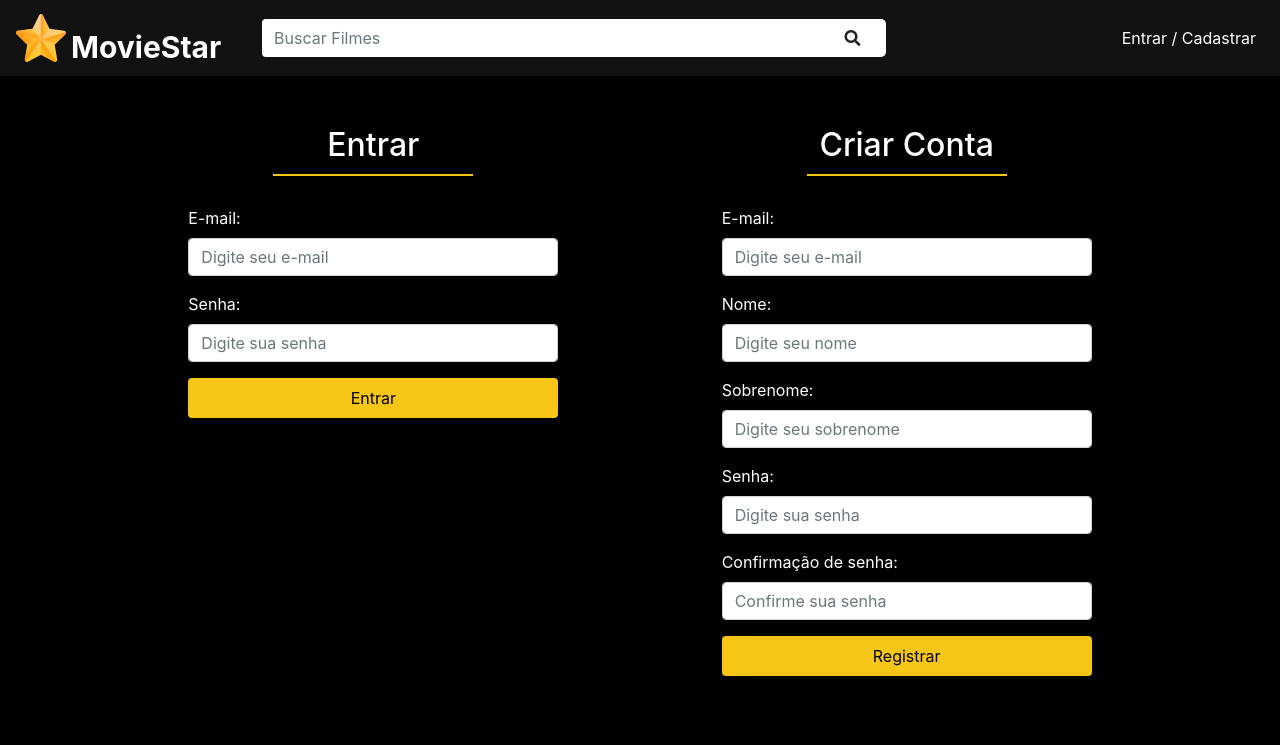
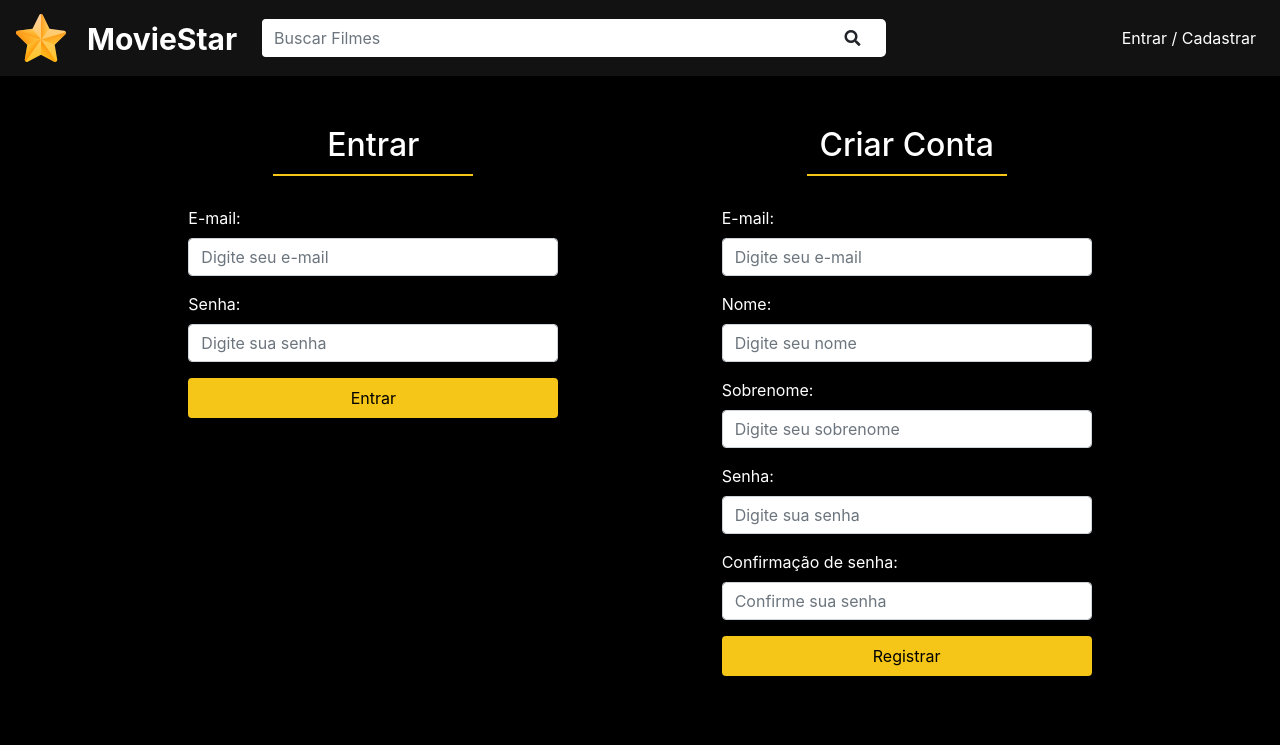
Before and after one commit to Marcosranselmo/moviestar, a PHP site: page /auth.php in a window 1280 px wide. Shown: the top 745 px of the page. Run offline with PHP 8.4, Linux system fonts and the light colour scheme.

Commit message:
alinhando-logo

```diff
--- a/templates/header.php
+++ b/templates/header.php
@@ -38,7 +38,7 @@
     <nav id="main-navbar" class="navbar navbar-expand-lg">
       <a href="<?= $BASE_URL ?>" class="navbar-brand">
         <img src="<?= $BASE_URL ?>img/logo.svg" alt="MovieStar" id="logo">
-        <span id="moviestar-title">MovieStar</span>
+        <span class="mb-2 ml-3" id="moviestar-title">MovieStar</span>
       </a>
       <button class="navbar-toggler" type="button" data-toggle="collapse" data-target="#navbar" aria-controls="navbar" aria-expanded="false" aria-label="Toggle navigation">
         <i class="fas fa-bars"></i>
```
